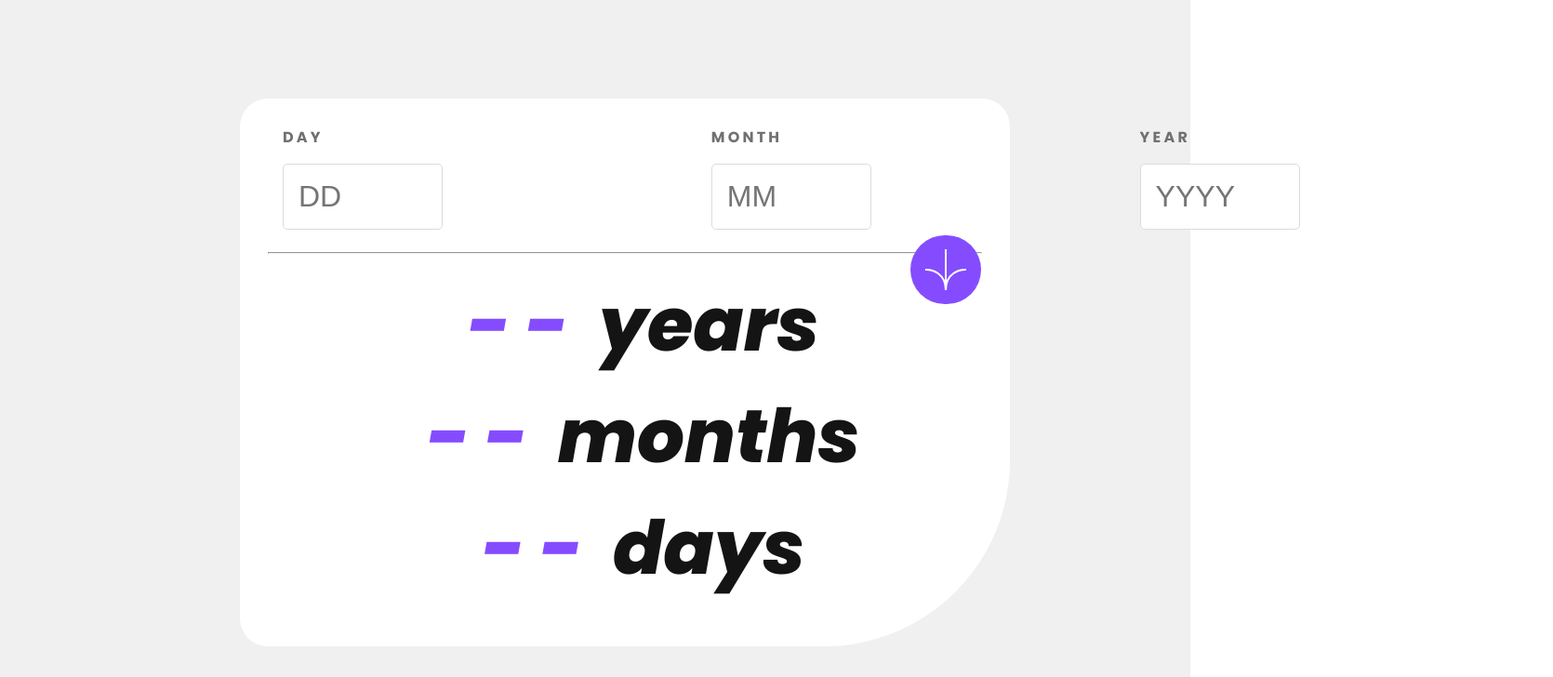
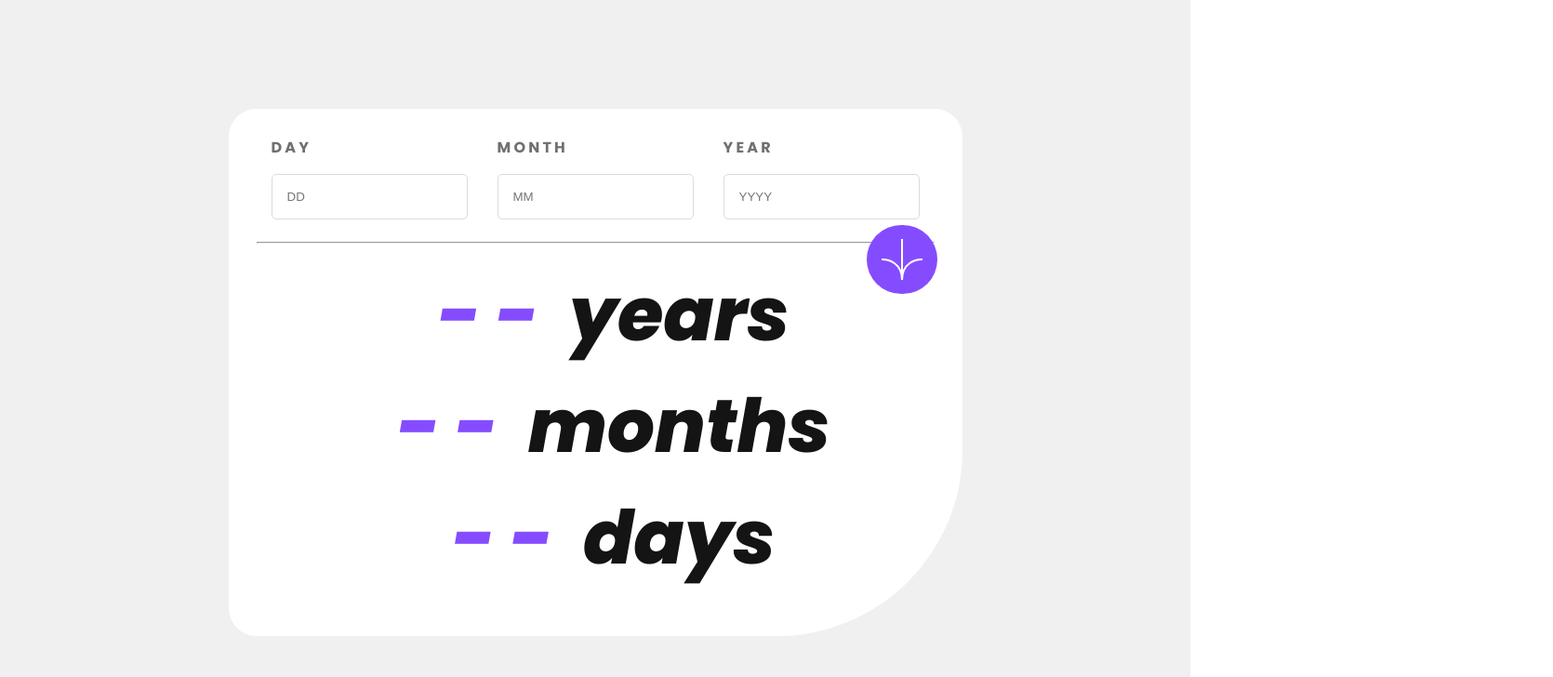
Before and after one commit to connor-cs/age-calculator, a React (Vite) app: page / in a window 1280 px wide. Shown: the top 728 px of the page at 93% size, 1670 px wide, since content can reach past the window. Built offline with nearby package versions, Linux system fonts and the light colour scheme.

Commit message:
remove some css attribs to make input width more controllable

```diff
--- a/src/App.css
+++ b/src/App.css
@@ -71,7 +71,7 @@ body {
   display: flex;
   flex-direction: column;
   text-align: left;
-  max-width: 60%
+  /* max-width: 60%; */
 }
 
 
@@ -87,8 +87,8 @@ body {
   border-radius: 5px;
   border: 1px solid hsl(0, 0%, 86%);
   margin: 1rem;
-  font-size: 32px;
-  max-width: 30%;
+  /* font-size: 32px; */
+  /* max-width: 30%; */
 }
 
 .input>input.invalid {
@@ -111,7 +111,7 @@ body {
 .input-section {
   display: flex;
   align-items: flex-start;
-  max-width: fit-content
+  max-width: fit-content;
 }
 
 li {
@@ -124,7 +124,7 @@ li {
   background-color: #ffff;
   padding: 30px;
   border-radius: 30px 30px 200px 30px;
-  max-width: 60%;
+  /* max-width: 60%; */
   margin: 0 auto;
 }
 
```
